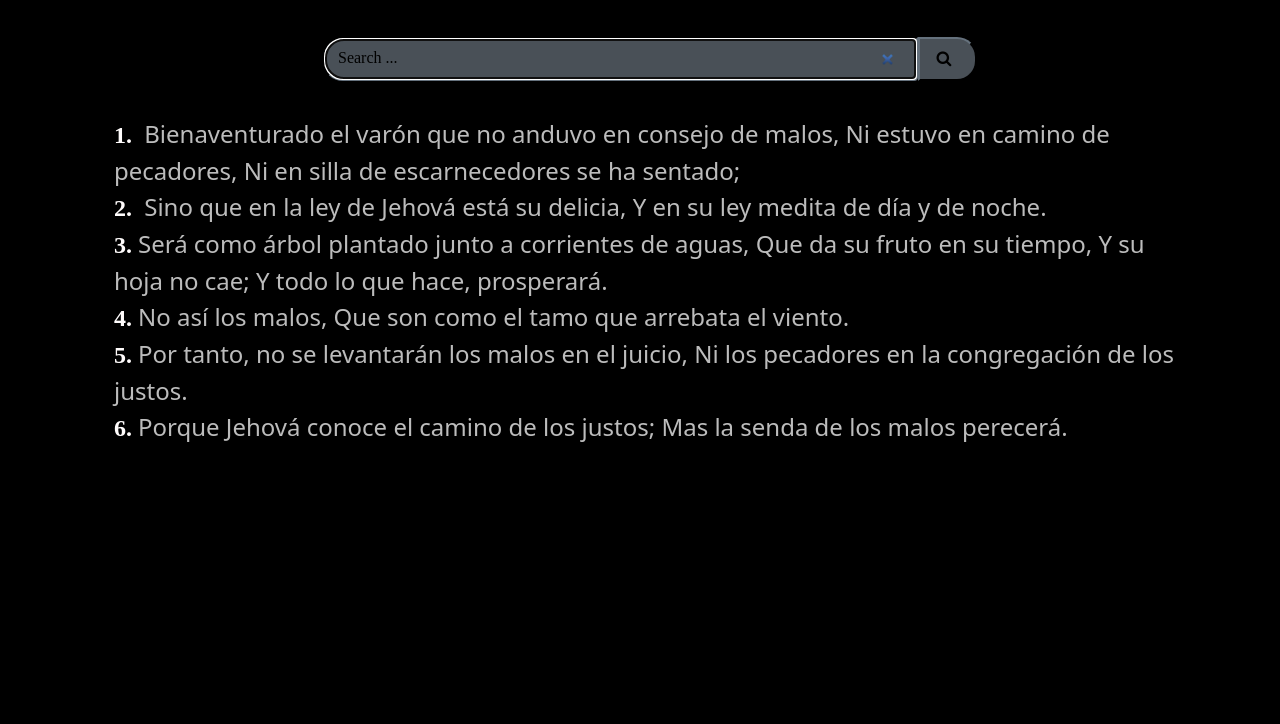
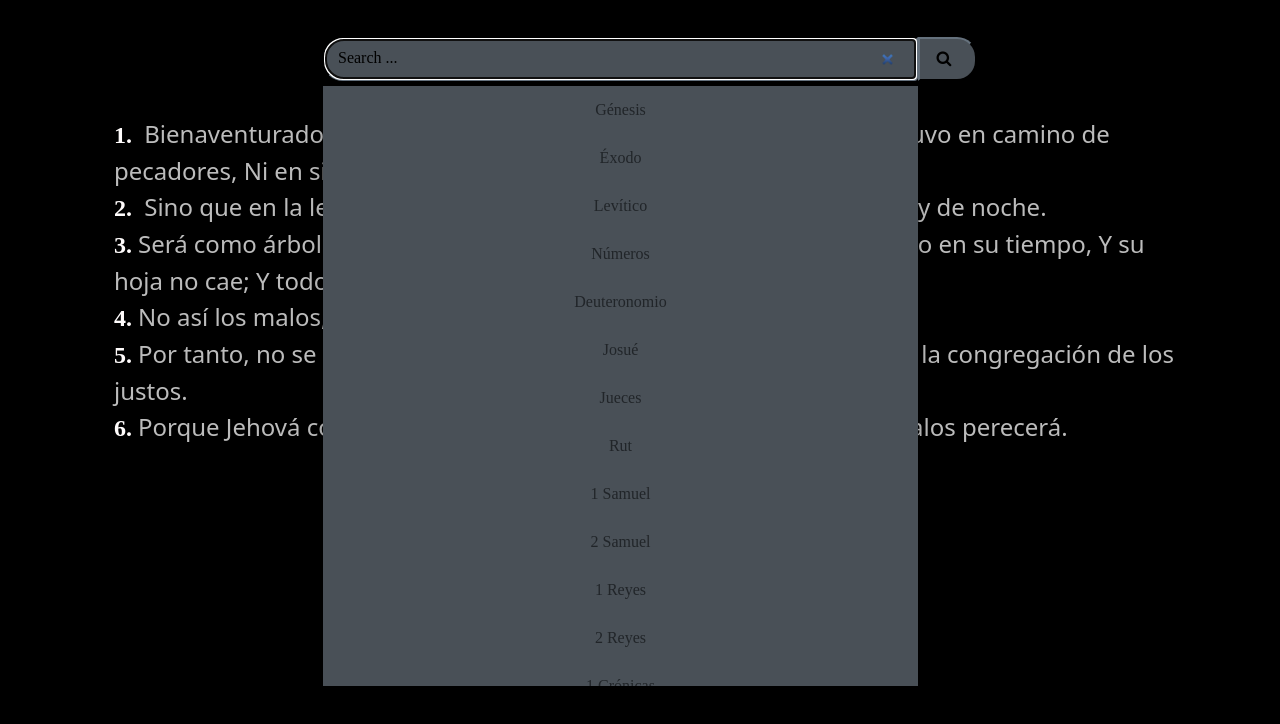
Before and after one commit to moisesrp21/bible, a plain HTML site: page index.html in a window 1280 px wide. Both pictures are taken after a click on the button "Salmos 1". Drawn offline with nearby package versions, Linux system fonts and the light colour scheme; a web font is replaced by a local one.

Commit message:
tix-6 Loaded books with scrolling of dropdown

```diff
--- /dev/null
+++ b/assets/css/optional.css
@@ -0,0 +1,28 @@
+
+.dropdown {
+    position: relative;
+    display: inline-block;
+}
+
+.dropdown-content {
+    display: none;
+    width: 595px;
+    position: absolute;
+    background-color: var(--bs-gray-700);
+    border-color: var(--bs-gray-900);
+    font-family: Adamina, serif;
+    overflow: auto;
+    box-shadow: 0px 8px 16px 0px rgba(0,0,0,0.2);
+    z-index: 1;
+}
+
+.dropdown-content a {
+    color: black;
+    padding: 12px 16px;
+    text-decoration: none;
+    display: block;
+}
+
+.dropdown a:hover {background-color: #ddd;}
+
+.show {display: block;}
--- a/assets/css/styles.css
+++ b/assets/css/styles.css
@@ -25,25 +25,10 @@ body {
     border-bottom-left-radius: 20px;
 }
 
-/* Search Field */
-@media (min-width: 768px) {
-  .searchOn_left {
-    height: 44px;
-    transition-duration: 1s;
-    width: 100%;
-    background-color: var(--bs-gray-700);
-    font-family: Adamina, serif;
-    padding: 4px 20px 6px 13px;
-    margin: 7px 0px 5px 0px;
-    border-bottom-left-radius: 20px;
-    border-top-left-radius: 20px;
-  }
-}
-
 .searchOn_left {
     height: 44px;
     transition-duration: 1s;
-    width: 595px;
+    width: 350px;
     background-color: var(--bs-gray-700);
     border-color: var(--bs-gray-900);
     font-family: Adamina, serif;
@@ -52,6 +37,72 @@ body {
     border-bottom-right-radius: 4px;
     border-top-left-radius: 20px;
     border-bottom-left-radius: 20px;
+}
+
+.dropdown-content {
+    display: none;
+    position: absolute;
+    background-color: #f1f1f1;
+    background-color: var(--bs-gray-700);
+    border-color: var(--bs-gray-900);
+    width: 350px;
+    overflow: auto;
+    box-shadow: 0px 8px 16px 0px rgba(0,0,0,0.2);
+    z-index: 1;
+}
+
+.dropdown-content a {
+    display: block;
+    width: 350px;
+    color: black;
+    padding: 12px 16px;
+    background-color: var(--bs-gray-700);
+    border-color: var(--bs-gray-900);
+    font-family: Adamina, serif;
+    text-decoration: none;
+    transition-duration: 0.8s;
+}
+
+
+/* Search Field */
+@media (min-width: 768px) {
+  .searchOn_left {
+    height: 44px;
+    transition-duration: 0.8s;
+    width: 595px;
+    background-color: var(--bs-gray-700);
+    font-family: Adamina, serif;
+    padding: 4px 20px 6px 13px;
+    margin: 7px 0px 5px 0px;
+    border-bottom-left-radius: 20px;
+    border-top-left-radius: 20px;
+  }
+  .dropdown-content {
+      display: none;
+      position: absolute;
+      background-color: var(--bs-gray-700);
+      border-color: var(--bs-gray-900);
+      width: 595px;
+      height: 600px;
+      overflow: hidden;
+      box-shadow: 0px 8px 16px 0px rgba(0,0,0,0.2);
+      z-index: 1;
+  }
+  .dropdown-content:hover {
+      overflow-y:auto;
+  }
+
+  .dropdown-content a {
+      display: block;
+      width: 595px;
+      color: black;
+      padding: 12px 16px;
+      background-color: var(--bs-gray-700);
+      border-color: var(--bs-gray-900);
+      font-family: Adamina, serif;
+      text-decoration: none;
+      transition-duration: 0.8s;
+  }
 }
 
 /* Version Button */
@@ -104,3 +155,10 @@ ul .verse {
   color: #000000;
   padding: 0px 0px 0px 0px;
 }
+
+
+.book_search {
+    display: inline-block;
+    position: relative;
+    box-sizing: inherit;
+}
--- /dev/null
+++ b/assets/js/bible_books.js
@@ -0,0 +1,136 @@
+let books = {
+    "name" : [
+        "Génesis",
+        "Éxodo",
+        "Levítico",
+        "Números",
+        "Deuteronomio",
+        "Josué",
+        "Jueces",
+        "Rut",
+        "1 Samuel",
+        "2 Samuel",
+        "1 Reyes",
+        "2 Reyes",
+        "1 Crónicas",
+        "2 Crónicas",
+        "Esdras",
+        "Nehemías",
+        "Ester",
+        "Job",
+        "Salmos",
+        "Proverbios",
+        "Eclesiastés",
+        "Cantar de los Cantares",
+        "Isaías",
+        "Jeremías",
+        "Lamentaciones",
+        "Ezequiel",
+        "Daniel",
+        "Oseas",
+        "Joel",
+        "Amós",
+        "Abdías",
+        "Jonás",
+        "Miqueas",
+        "Nahum",
+        "Habacuc",
+        "Sofonías",
+        "Hageo",
+        "Zacarías",
+        "Malaquías",
+        "Mateo",
+        "Marcos",
+        "Lucas",
+        "Juan",
+        "Hechos",
+        "Romanos",
+        "1 Corintios",
+        "2 Corintios",
+        "Gálatas",
+        "Efesios",
+        "Filipenses",
+        "Colosenses",
+        "1 Tesalonicenses",
+        "2 Tesalonicenses",
+        "1 Timoteo",
+        "2 Timoteo",
+        "Tito",
+        "Filemón",
+        "Hebreos",
+        "Santiago",
+        "1 Pedro",
+        "2 Pedro",
+        "1 Juan",
+        "2 Juan",
+        "3 Juan",
+        "Judas",
+        "Apocalipsis"
+    ],
+	  "Génesis" : 50,
+	  "Éxodo" : 40,
+	  "Levítico" : 27,
+	  "Números" : 36,
+	  "Deuteronomio" : 34,
+	  "Josué" : 24,
+	  "Jueces" : 21,
+	  "Rut" : 4,
+	  "1 Samuel" : 31,
+	  "2 Samuel" : 24,
+	  "1 Reyes" : 22,
+	  "2 Reyes" : 25,
+	  "1 Crónicas" : 29,
+	  "2 Crónicas" : 36,
+	  "Esdras" : 10,
+	  "Nehemías" : 13,
+	  "Ester" : 10,
+	  "Job" : 42,
+	  "Salmos" : 150,
+	  "Proverbios" : 31,
+	  "Eclesiastés" : 12,
+	  "Cantar de los Cantares" : 8,
+	  "Isaías" : 66,
+	  "Jeremías" : 52,
+	  "Lamentaciones" : 5,
+	  "Ezequiel" : 48,
+	  "Daniel" : 12,
+	  "Oseas" : 14,
+	  "Joel" : 3,
+	  "Amós" : 9,
+	  "Abdías" : 1,
+	  "Jonás" : 4,
+	  "Miqueas" : 7,
+	  "Nahum" : 3,
+	  "Habacuc" : 3,
+	  "Sofonías" : 3,
+	  "Hageo" : 2,
+	  "Zacarías" : 14,
+	  "Malaquías" : 4,
+	  "Mateo" : 28,
+	  "Marcos" : 16,
+	  "Lucas" : 24,
+	  "Juan" : 21,
+	  "Hechos" : 28,
+	  "Romanos" : 16,
+	  "1 Corintios" : 16,
+	  "2 Corintios" : 13,
+	  "Gálatas" : 6,
+	  "Efesios" : 6,
+	  "Filipenses" : 4,
+	  "Colosenses" : 4,
+	  "1 Tesalonicenses" : 5,
+	  "2 Tesalonicenses" : 3,
+	  "1 Timoteo" : 6,
+	  "2 Timoteo" : 4,
+	  "Tito" : 3,
+	  "Filemón" : 1,
+	  "Hebreos" : 13,
+	  "Santiago" : 5,
+	  "1 Pedro" : 5,
+	  "2 Pedro" : 3,
+	  "1 Juan" : 5,
+	  "2 Juan" : 1,
+	  "3 Juan" : 1,
+	  "Judas" : 1,
+	  "Apocalipsis" : 22
+}
--- a/assets/js/init.js
+++ b/assets/js/init.js
@@ -26,9 +26,17 @@ function change() {
     if (searchOn === false) {
         let left = document.getElementById("Left");
         let right = document.getElementById("Right");
+        let dropdown = document.getElementById("theDropdown");
+        dropdown.style.display = "block";
         left.className = "searchOn_left";
         left.type = "search";
         left.value = "Search ...";
+        //adding the books
+        for (let i = 0; i<books.name.length; i++){
+            let book = document.createElement('a');
+            book.textContent =  books.name[i];
+            dropdown.appendChild(book);
+        }
 
         right.className = "searchOn_right";
         right.innerHTML = " <i id=\"search-icon\" class=\"fa fa-search\" ></i>";
@@ -37,6 +45,8 @@ function change() {
     else {
         let left = document.getElementById("Left");
         let right = document.getElementById("Right");
+        let dropdown = document.getElementById("theDropdown");
+        dropdown.style.display = "none";
         left.className = "searchOff_left";
         left.type = "button";
         left.value = "Salmos 1";
@@ -48,3 +58,21 @@ function change() {
 
     }
 }
+
+// function myFunction() {
+//     document.getElementById("myDropdown").classList.toggle("show");
+// }
+
+// // Close the dropdown if the user clicks outside of it
+// window.onclick = function(event) {
+//     if (!event.target.matches('.dropbtn')) {
+//         var dropdowns = document.getElementsByClassName("dropdown-content");
+//         var i;
+//         for (i = 0; i < dropdowns.length; i++) {
+//             var openDropdown = dropdowns[i];
+//             if (openDropdown.classList.contains('show')) {
+//                 openDropdown.classList.remove('show');
+//             }
+//         }
+//     }
+// }
--- a/index.html
+++ b/index.html
@@ -15,22 +15,15 @@
     <div class="container">
         <div class="row">
             <div class="col-md-12 text-center d-inline-flex flex-row justify-content-center align-content-center align-self-center" id="upper" >
-                <input type="button"  value="Salmos 1" id="Left" class="searchOff_left" onclick="change()" >
+                <div id="book_search" >
+                    <input type="button"  value="Salmos 1" id="Left" class="searchOff_left" onclick="change()" >
+                    <div id="theDropdown" class="dropdown-content">
+                    </div>
+                </div>
                 <button type="button" value="RV1960" id="Right" class="searchOff_right" onclick="change()" >
                     RV1960
                     <i id="search-icon" class="fa fa-search" style="transition-duration: 1s; display: none;"></i>
                 </button>
-                <!-- <input type="button"  value="RV1960" id="Version" class="searchOff_right" onclick="change()" > -->
-                <!-- <button class="btn btn-primary" id="Book" type="button">Salmos 1</button>
-                     <button class="btn btn-primary" id="Version" type="button">RV1960</button> -->
-                <!-- <div id="search-nav">
-                     <div class="d-flex flex-row justify-content-center align-items-center" >
-                     <input type="search" id="search-field" class="search-field" name="search" value="Search ..." >
-                     <label class="form-label d-flex justify-content-center mb-0" id="search-label" for="search-field">
-                     <i class="fa fa-search"></i>
-                     </label>
-                     </div>
-                     </div> -->
             </div>
         </div>
         <div class="row">
@@ -48,6 +41,7 @@
     </div>
     <script src="https://cdn.jsdelivr.net/npm/bootstrap@5.1.0/dist/js/bootstrap.bundle.min.js"></script>
     <script src="assets/js/init.js"></script>
+    <script src="assets/js/bible_books.js"></script>
 </body>
 
 </html>
```
Also changed, not shown: 1 other file.
